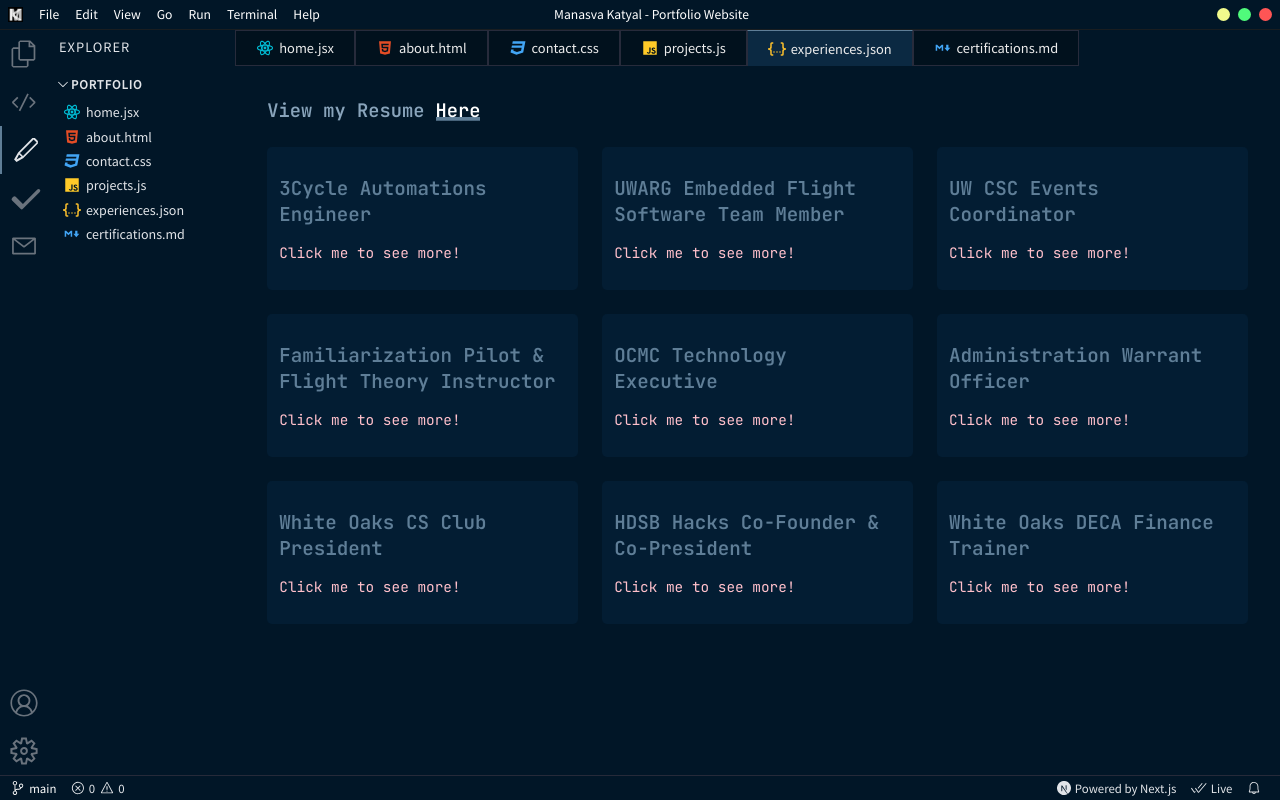
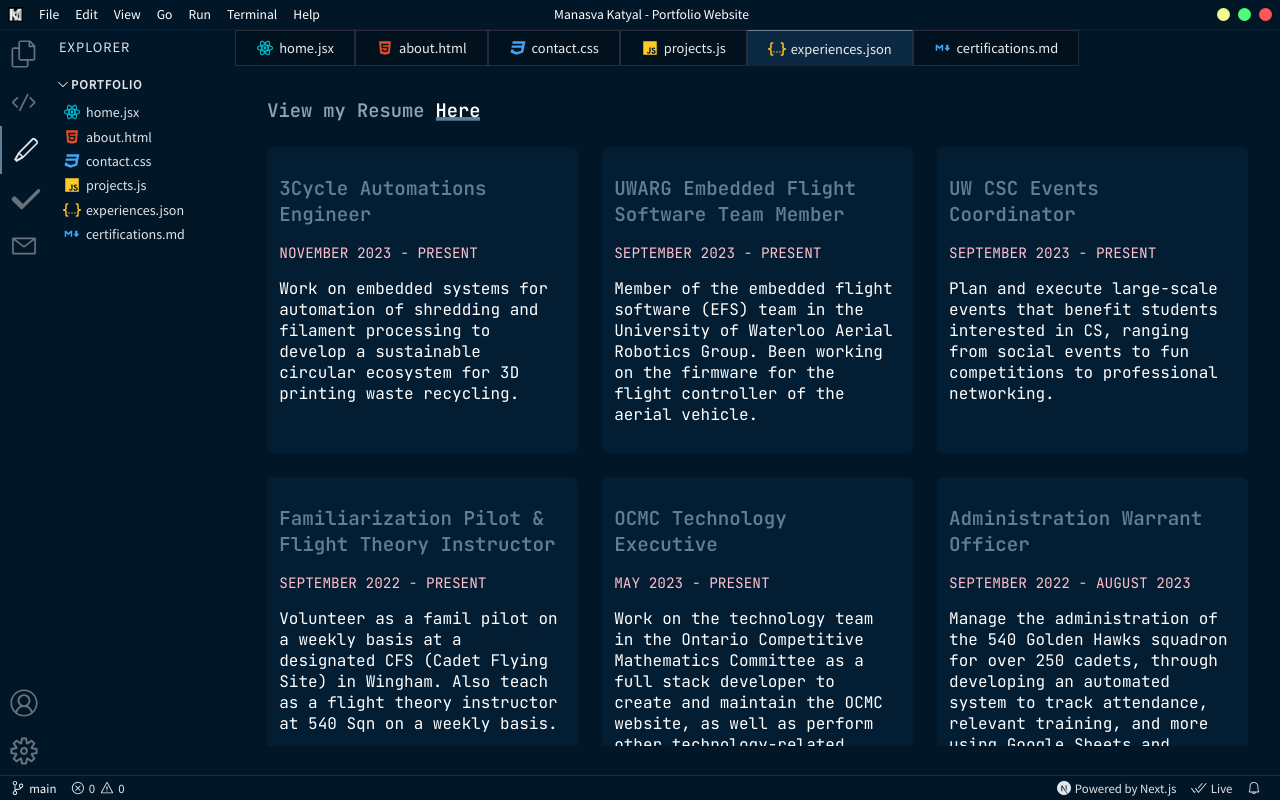
Before and after one commit to SuperMK15/personal-website, a Next.js app: page /experiences in a window 1280 px wide. Built offline with nearby package versions, Linux system fonts and the light colour scheme.

Commit message:
removed click to expand for experience boxes

```diff
--- a/components/ExperienceCard.jsx
+++ b/components/ExperienceCard.jsx
@@ -1,42 +1,17 @@
-import { motion, useAnimation } from 'framer-motion';
-import { useState } from 'react';
+import React from 'react';
 import styles from '../styles/ExperienceCard.module.css';
 
 const ExperienceCard = ({ experience }) => {
-  const controls = useAnimation();
-  const [isCardOpen, setIsCardOpen] = useState(false);
-
-  const handleClick = async () => {
-    setIsCardOpen(!isCardOpen);
-    await controls.start({ height: 'auto' });
-  };
-
   return (
-    <motion.div
-      className={styles.container}
-      onClick={handleClick}
-      animate={controls}
-      initial={{ scale: 1 }}
-      whileHover={{ scale: 1.05 }}
-      whileTap={{ scale: 0.95 }}
-      transition={{ duration: 0.2, ease: 'easeInOut' }}
-    >
+    <div className={styles.container}>
       <div className={styles.content}>
         <h3 className={styles.title}>{experience.title}</h3>
-        {isCardOpen && (
-          <motion.div
-            className={styles.additionalContent}
-            animate={{ opacity: 1 }}
-          >
-            <p className={styles.date}>{experience.date}</p>
-            <p>{experience.description}</p>
-          </motion.div>
-        )}
-        {!isCardOpen && (
-          <p className={styles.clickMeText}>Click me to see more!</p>
-        )}
+        <div className={styles.additionalContent}>
+          <p className={styles.date}>{experience.date}</p>
+          <p>{experience.description}</p>
+        </div>
       </div>
-    </motion.div>
+    </div>
   );
 };
 
```
